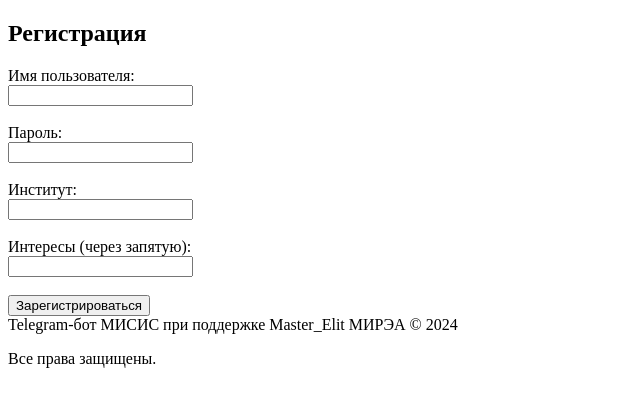
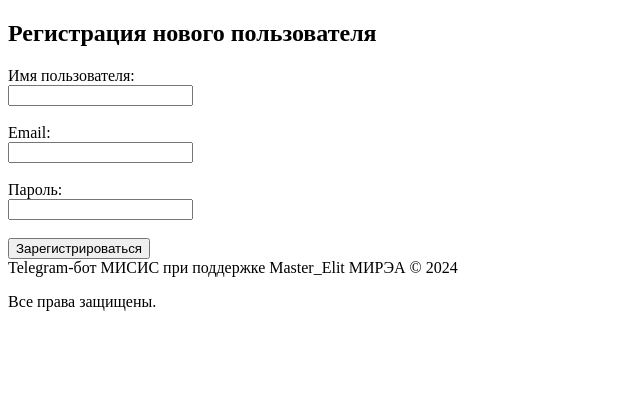
Before and after one commit to Master1910/misis, a Flask app: page /register in a window 1280 px wide. Shown: the part 39-446 px from the top of the page, without its empty margins (0-640 px from the left). Run offline with Flask 2, Linux system fonts and the light colour scheme.

Commit message:
Update register.html

```diff
--- a/templates/register.html
+++ b/templates/register.html
@@ -1,19 +1,19 @@
 {% extends "base.html" %}
+{% block title %}Регистрация{% endblock %}
 {% block content %}
-<h2>Регистрация</h2>
-<form method="post">
-    <label for="name">Имя пользователя:</label><br>
-    <input type="text" id="name" name="name" required><br><br>
+    <h2>Регистрация нового пользователя</h2>
+    <div class="content-block fade">
+        <form method="post" action="{{ url_for('register') }}">
+            <label for="username">Имя пользователя:</label><br>
+            <input type="text" id="username" name="username" required><br><br>
 
-    <label for="password">Пароль:</label><br>
-    <input type="password" id="password" name="password" required><br><br>
+            <label for="email">Email:</label><br>
+            <input type="email" id="email" name="email" required><br><br>
 
-    <label for="institute">Институт:</label><br>
-    <input type="text" id="institute" name="institute"><br><br>
+            <label for="password">Пароль:</label><br>
+            <input type="password" id="password" name="password" required><br><br>
 
-    <label for="interests">Интересы (через запятую):</label><br>
-    <input type="text" id="interests" name="interests"><br><br>
-
-    <button type="submit">Зарегистрироваться</button>
-</form>
+            <button type="submit">Зарегистрироваться</button>
+        </form>
+    </div>
 {% endblock %}
```
